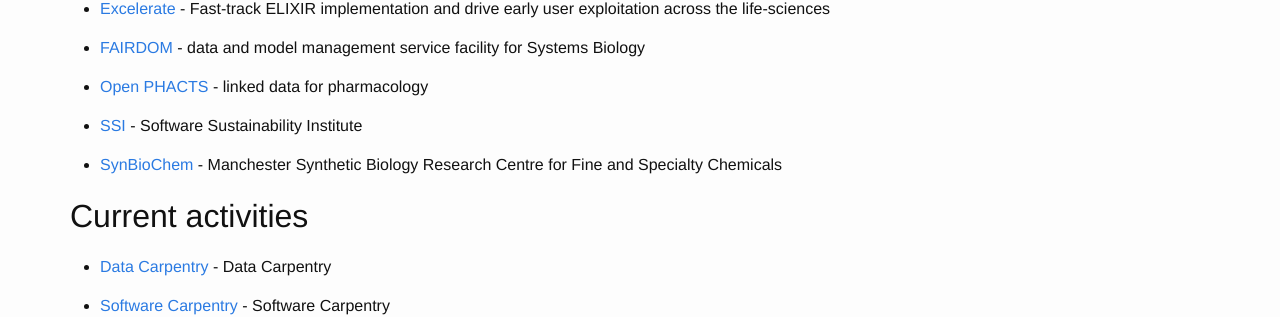
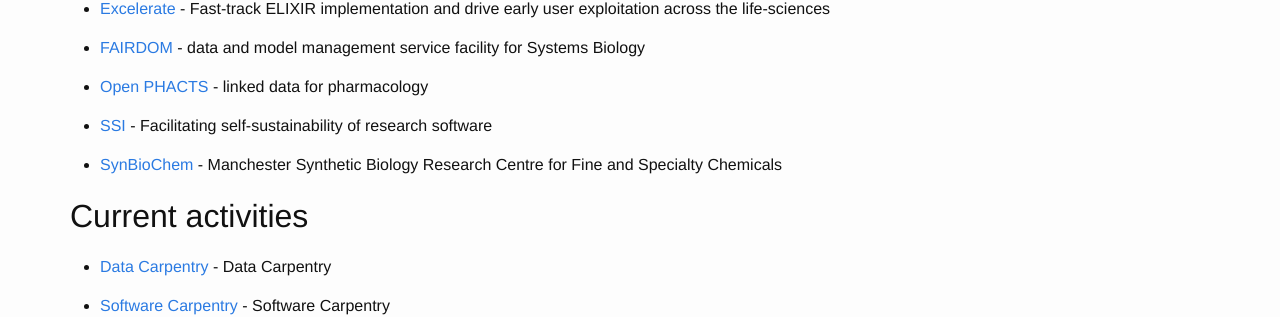
Before and after one commit to eScienceLab/eScienceLab.github.io, a Jekyll site: the page built from projects.md, in a window 1280 px wide. Shown: the part 381-698 px from the top of the page. Built offline with Jekyll 4.4.1, drawn with Linux system fonts in a browser that asks for light colours; comment, search, counter and statistics services are not loaded.

Commit message:
used description for index from mygrid site for SSI - #15

```diff
--- a/_projects/ssi.md
+++ b/_projects/ssi.md
@@ -4,7 +4,7 @@
 title: SSI
 path: ssi.html
 collection: projects
-description: Software Sustainability Institute
+description: Facilitating self-sustainability of research software
 logo: ssi.png
 website: http://www.software.ac.uk
 start_date:
```
